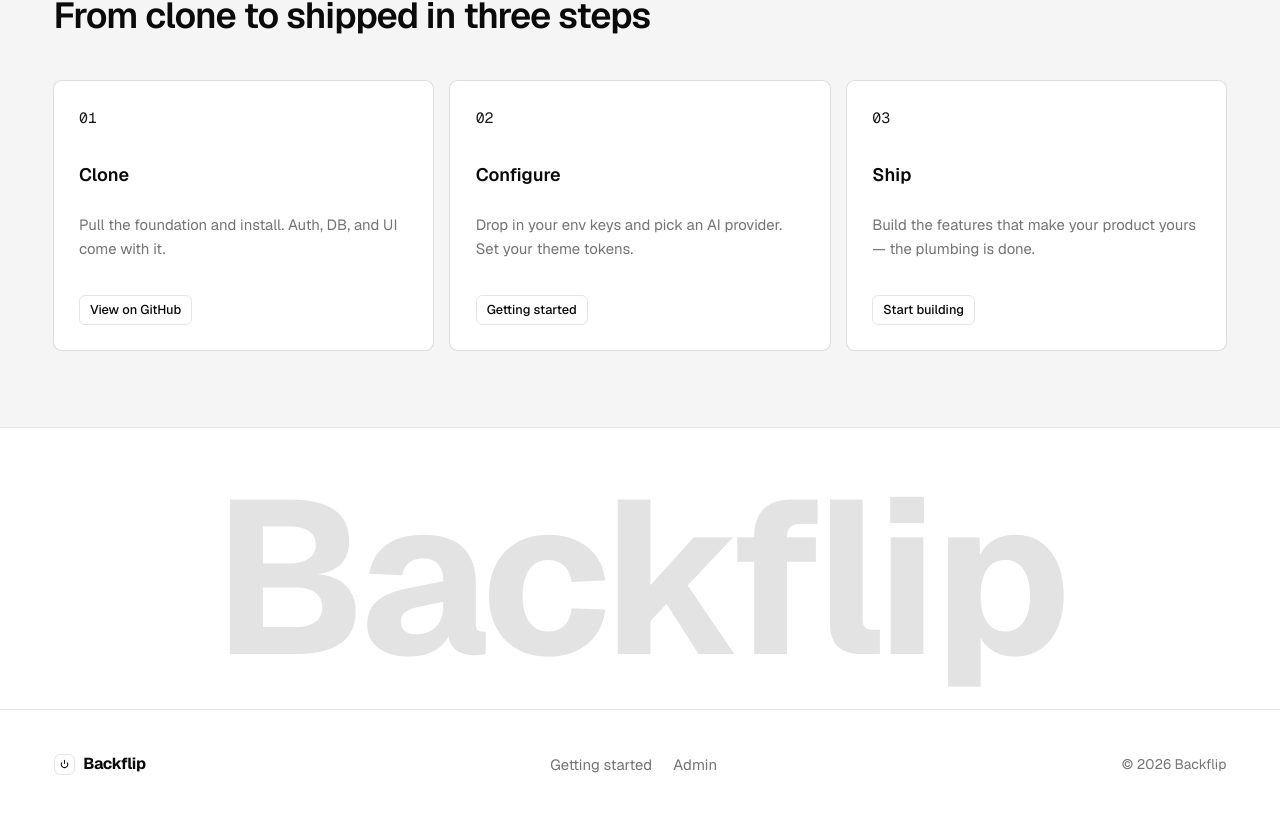
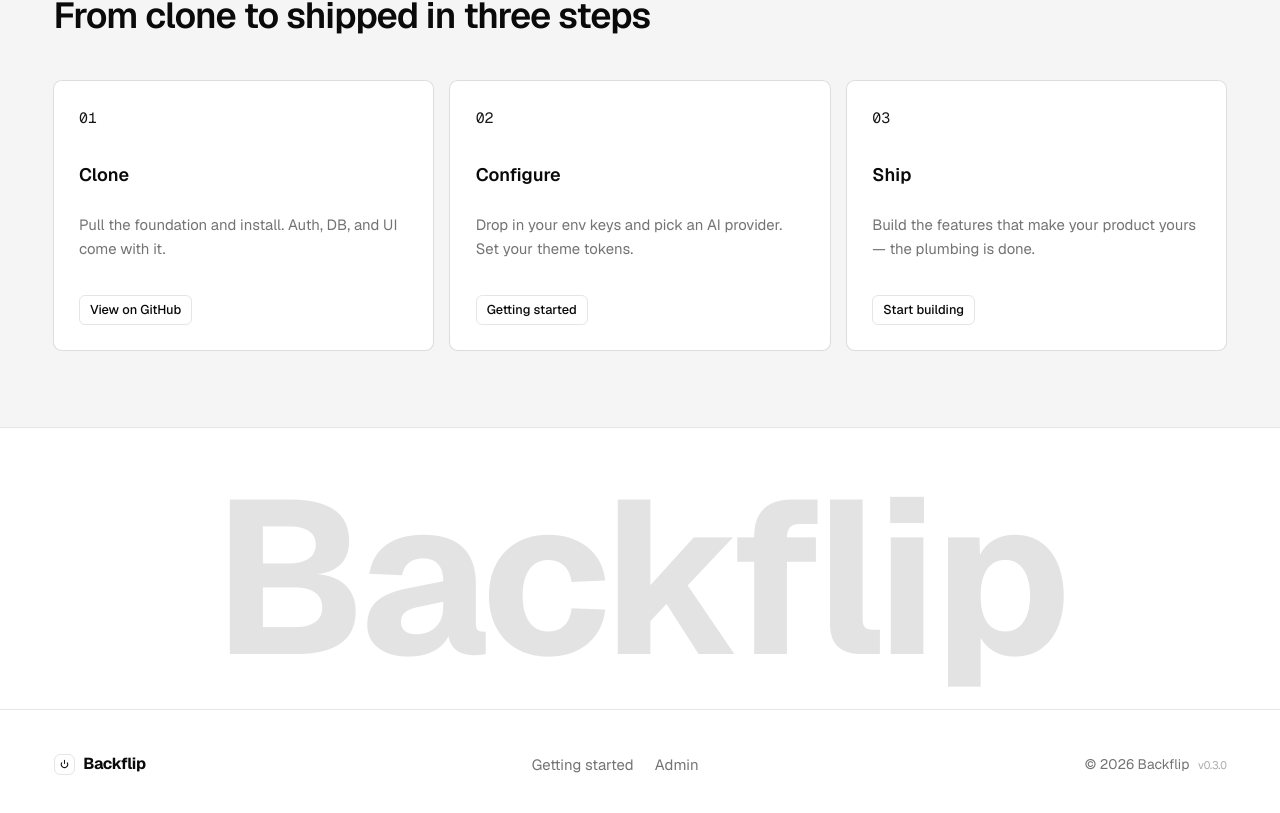
Before and after one commit to dev-geddy/backflip, a Next.js app in the folder apps/web/: page / in a window 1280 px wide. Shown: the part 1641-2454 px from the top of the page. Built offline with nearby package versions, Linux system fonts and the light colour scheme; no server answers; the database is empty.

Commit message:
feat(ui): show deployed version on public footer and admin overview

```diff
--- /dev/null
+++ b/apps/web/app/_components/app-version.tsx
@@ -0,0 +1,27 @@
+import { cn } from "@workspace/ui/lib/utils"
+
+/**
+ * Deployed release marker: the root `package.json` version, inlined at build
+ * time by `next.config.ts` (`NEXT_PUBLIC_APP_VERSION`). Read from the env var
+ * rather than importing the JSON so the version travels with the standalone
+ * bundle — the build-locally deploy ships no repo source to the droplet.
+ *
+ * Rendered small + low-contrast on the public footer and the admin Overview so
+ * an operator can tell which release a given instance is serving.
+ *
+ * @spec L2-UI-19
+ */
+export const APP_VERSION = process.env.NEXT_PUBLIC_APP_VERSION ?? "0.0.0"
+
+export function AppVersion({ className }: { className?: string }) {
+  return (
+    <span
+      className={cn(
+        "text-[11px] tracking-tight text-muted-foreground/60 tabular-nums",
+        className
+      )}
+    >
+      v{APP_VERSION}
+    </span>
+  )
+}
--- a/apps/web/app/_components/site-footer.tsx
+++ b/apps/web/app/_components/site-footer.tsx
@@ -1,4 +1,5 @@
 import { AnalyticsGate } from "./analytics-gate"
+import { AppVersion } from "./app-version"
 
 /**
  * Public-site footer. Also the mount point for `AnalyticsGate` — this footer is
@@ -44,8 +45,9 @@ export function SiteFooter() {
             Admin
           </a>
         </nav>
-        <p className="text-[0.8125rem] text-muted-foreground">
+        <p className="flex items-baseline gap-2 text-[0.8125rem] text-muted-foreground">
           © {new Date().getFullYear()} Backflip
+          <AppVersion />
         </p>
       </div>
       <AnalyticsGate />
--- a/apps/web/app/backflip/(protected)/page.tsx
+++ b/apps/web/app/backflip/(protected)/page.tsx
@@ -10,6 +10,7 @@ import Link from "next/link"
 
 import { RiCheckLine } from "@remixicon/react"
 
+import { AppVersion } from "@/app/_components/app-version"
 import { requireCapability } from "@/app/_lib/auth/guard"
 import { canViewUsers } from "@/app/_lib/auth/permissions"
 import { SectionLabel } from "./_components/page-heading"
@@ -245,6 +246,9 @@ export default async function BackflipOverviewPage() {
               </div>
             )}
           </div>
+
+          {/* Deployed release marker — tells an operator which build is live. */}
+          <AppVersion className="text-center" />
         </div>
       </div>
     </div>
--- a/apps/web/next.config.ts
+++ b/apps/web/next.config.ts
@@ -1,5 +1,16 @@
+import { readFileSync } from "node:fs"
 import path from "node:path"
 import type { NextConfig } from "next"
+
+/**
+ * Deployed version, read from the monorepo root `package.json` at build time
+ * and inlined as `NEXT_PUBLIC_APP_VERSION`. Inlining (not a runtime read) is
+ * deliberate: the standalone bundle is what ships, and the build-locally deploy
+ * copies no repo source to the droplet, so there is no package.json to read.
+ */
+const { version: APP_VERSION } = JSON.parse(
+  readFileSync(path.resolve(import.meta.dirname, "../../package.json"), "utf8")
+) as { version: string }
 
 /**
  * Baseline security response headers applied to every route. Deliberately
@@ -31,8 +42,11 @@ const SECURITY_HEADERS = [
     : []),
 ]
 
-/** @spec L2-UI-10, L2-DEVOPS-16, L2-DEVOPS-21 */
+/** @spec L2-UI-10, L2-UI-19, L2-DEVOPS-16, L2-DEVOPS-21 */
 const nextConfig: NextConfig = {
+  env: {
+    NEXT_PUBLIC_APP_VERSION: APP_VERSION,
+  },
   async headers() {
     return [{ source: "/:path*", headers: SECURITY_HEADERS }]
   },
```
Also changed, not shown: 2 other files (tests, documents, lock files or other folders). Lines whose indentation alone changed are shown as unchanged.
